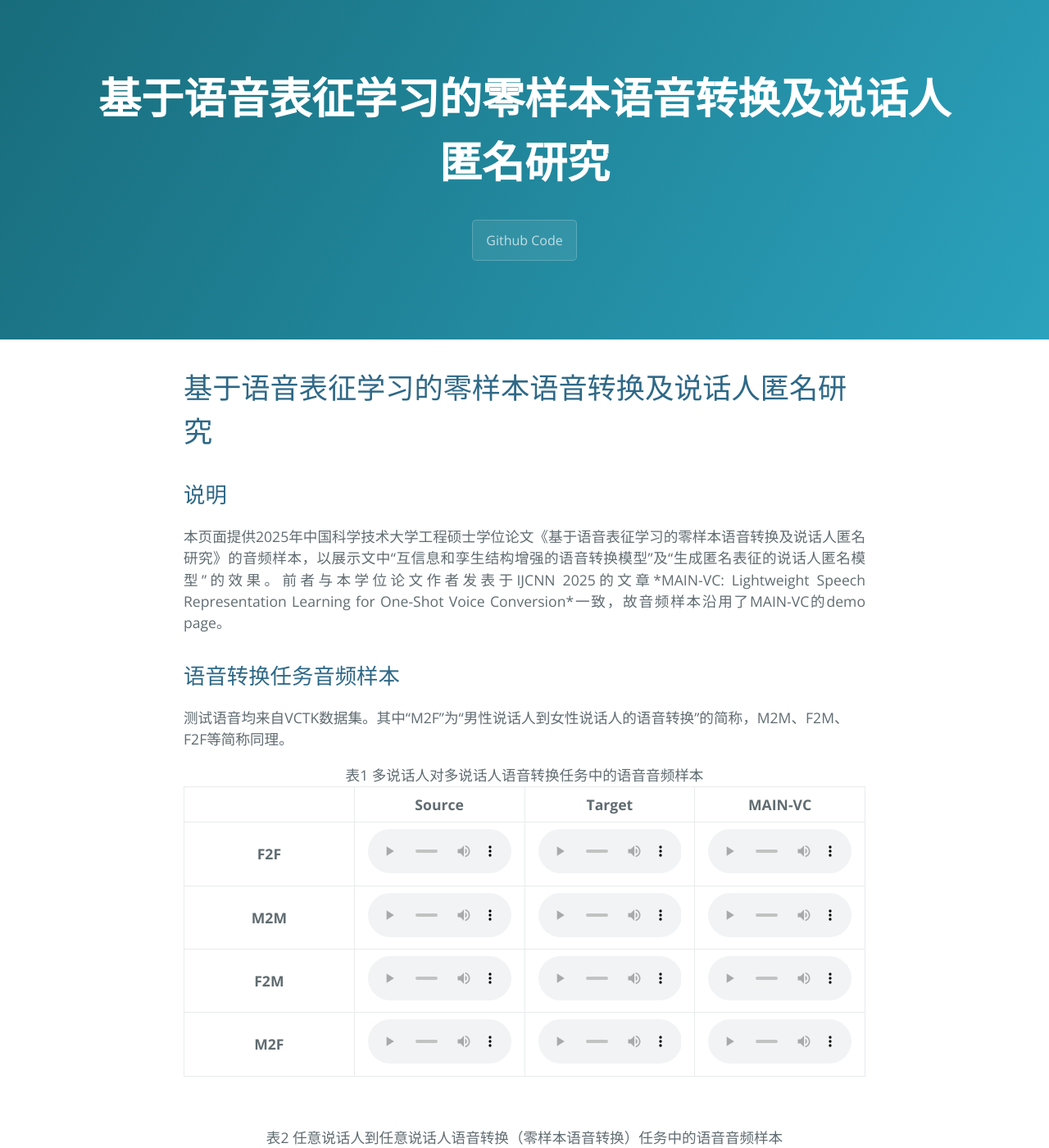
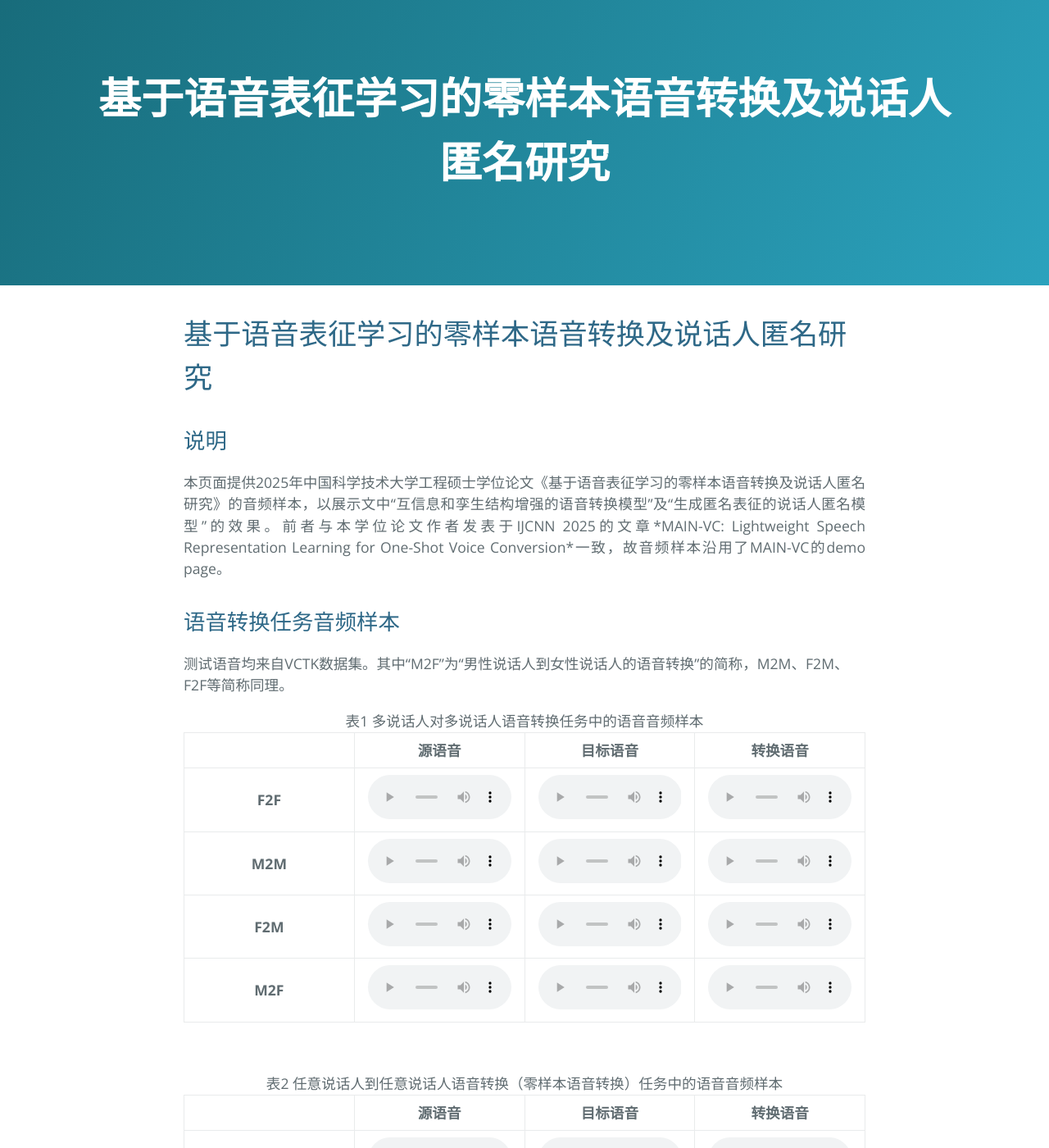
Before and after one commit to PecholaL/SA22218213-samples, a Jekyll site: the page built from index.md, in a window 1280 px wide and 1400 px high. Shown: the whole window at 82% size. Built offline with Jekyll 4.4.1, drawn with Linux system fonts in a browser that asks for light colours; our own code applies the rules of GitHub Pages for plain Markdown files; the repository's description, which GitHub fills in, is left out; some of the changed text lies outside the part shown.

Commit message:
ustc-lpc

```diff
--- a/_config.yml
+++ b/_config.yml
@@ -1,3 +1 @@
-title:
-
 theme: jekyll-theme-cayman
--- a/_layouts/default.html
+++ b/_layouts/default.html
@@ -26,7 +26,7 @@
       <h1 class="project-name">{{ page.title | default: site.title | default: site.github.repository_name }}</h1>
       <h2 class="project-tagline">{{ page.description | default: site.description | default: site.github.project_tagline }}</h2>
       {% if site.github.is_project_page %}
-        <a href="{{ site.github.repository_url }}" class="btn">Github Code</a>
+        <!-- <a href="{{ site.github.repository_url }}" class="btn">页面仓库</a> -->
       {% endif %}
       {% if site.show_downloads %}
         <a href="{{ site.github.zip_url }}" class="btn">Download .zip</a>
--- a/index.md
+++ b/index.md
@@ -33,9 +33,9 @@ table {
 	<CAPTION>表1 多说话人对多说话人语音转换任务中的语音音频样本</CAPTION>
     <tr>
         <th>  </th>
-	<th> Source </th>
-        <th> Target </th>
-	<th> MAIN-VC </th>
+	<th> 源语音 </th>
+        <th> 目标语音 </th>
+	<th> 转换语音 </th>
     </tr>
 <tr>
         <th> F2F </th>
@@ -72,10 +72,9 @@ table {
 	<CAPTION>表2 任意说话人到任意说话人语音转换（零样本语音转换）任务中的语音音频样本</CAPTION>
     <tr>
         <th>  </th>
-	<th> Source </th>
-        <th> Target </th>
-        <th> Baseline </th>
-	<th> MAIN-VC </th>
+	<th> 源语音 </th>
+        <th> 目标语音 </th>
+	<th> 转换语音 </th>
     </tr>
 <tr>
         <th> F2F </th>
```
